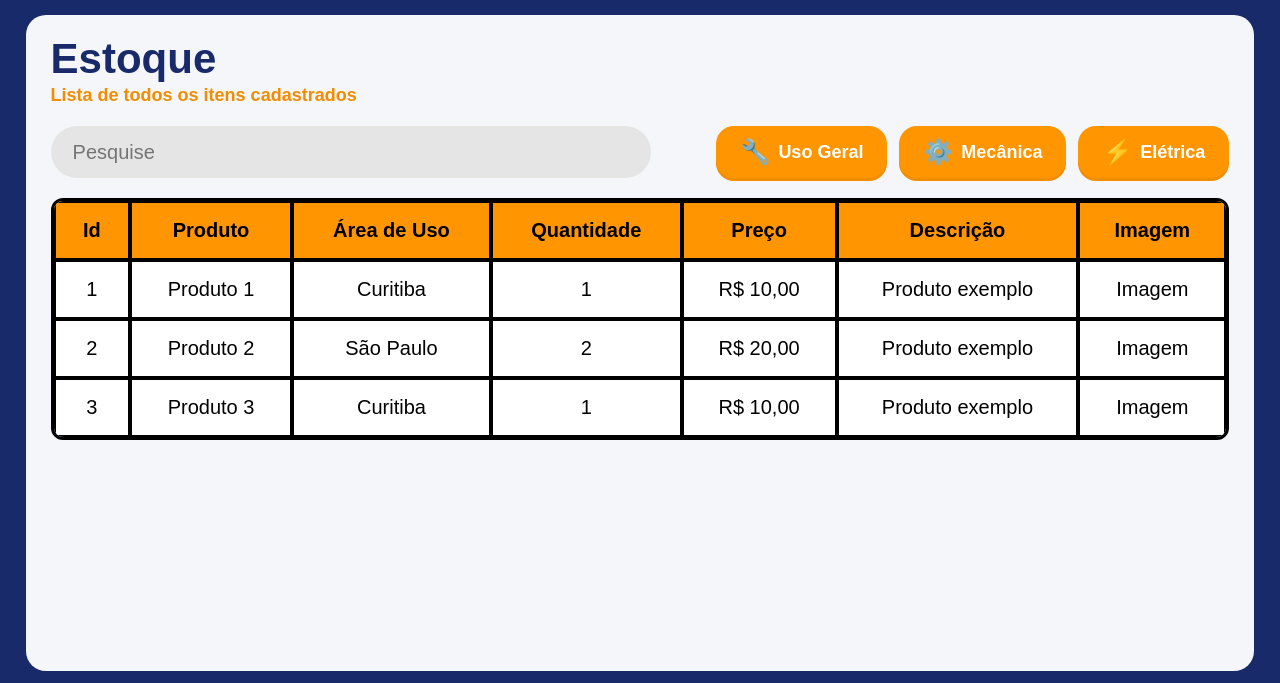
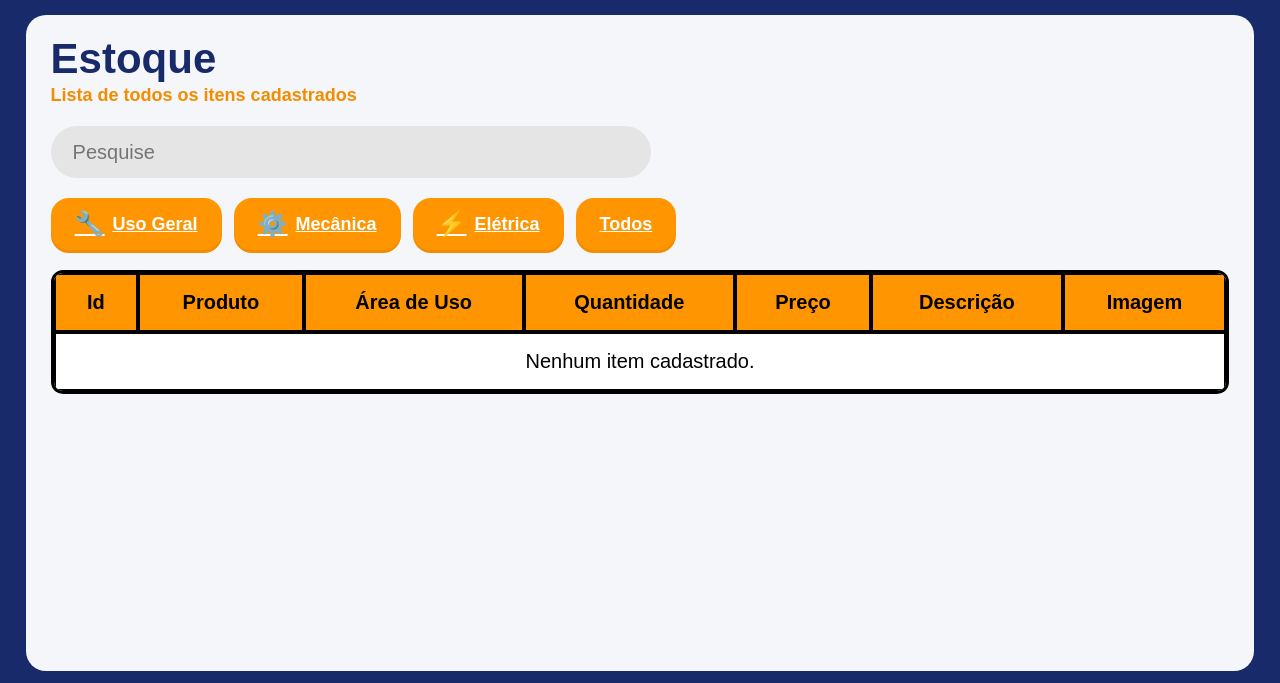
Before and after one commit to AndreLuis-png/TCC-Oficial, a Flask app: page /home/1 in a window 1280 px wide. Shown: the part 117-800 px from the top of the page. Run offline with Flask 3, Linux system fonts and the light colour scheme; a user stored in the database is signed in; data comes from the database, SQL or seed files in the repository; some libraries are stand-ins or nearby versions.

Commit message:
corrigindo outra k h da, mas ainda com problema

```diff
--- a/app.py
+++ b/app.py
@@ -12,9 +12,7 @@ app.config['MYSQL_DB'] = 'almoxarifado_db'
 
 mysql = MySQL(app)
 
-# =======================================================
-# IMPORTANTE: IMPORTAÇÃO E REGISTRO DAS BLUEPRINTS
-# =======================================================
+# Importação e registro das Blueprints
 from templates.rotasAPI.login import login_bp
 from templates.rotasAPI.home import home_bp
 from templates.rotasAPI.movimento import movimento_bp
--- a/templates/rotasAPI/admin.py
+++ b/templates/rotasAPI/admin.py
@@ -52,8 +52,10 @@ def admin():
                 flash("Erro: Usuário já cadastrado!", "error")
             else:
                 hashed = bcrypt.hashpw(senha.encode('utf-8'), bcrypt.gensalt(12)).decode('utf-8')
-                cursor.execute("INSERT INTO usuarios (login, senha, status, role) VALUES (%s, %s, 'ativo', %s)",
-                               (novo_user, hashed, role))
+                cursor.execute(
+                    "INSERT INTO usuarios (login, senha, status, role) VALUES (%s, %s, 'ativo', %s)",
+                    (novo_user, hashed, role)
+                )
                 registrar_log(session['usuario'], 'Admin - Criar Usuário', f"Criou '{novo_user}'")
                 mysql.connection.commit()
                 flash(f"Usuário '{novo_user}' cadastrado!", "success")
--- a/templates/rotasAPI/login.py
+++ b/templates/rotasAPI/login.py
@@ -1,4 +1,3 @@
-import unicodedata
 import bcrypt
 import MySQLdb.cursors
 from flask import Blueprint, render_template, request, redirect, url_for, session, flash
@@ -7,7 +6,6 @@ login_bp = Blueprint('login_bp', __name__)
 
 @login_bp.route('/', methods=['GET', 'POST'])
 def login():
-    # Importação local do mysql para evitar importação circular
     from app import mysql
 
     if request.method == 'POST':
@@ -30,7 +28,7 @@ def login():
                 session['is_admin'] = (account['role'] == 'admin')
                 return redirect(url_for('home_bp.home'))
 
-        flash("login inválido, tente novamente", "error")
+        flash("Login inválido, tente novamente", "error")
 
     return render_template('rotasURL/login.html')
 
--- a/templates/rotasURL/home.html
+++ b/templates/rotasURL/home.html
@@ -1,43 +1,45 @@
 <!DOCTYPE html>
 <html lang="pt-br">
 <head>
+    <link rel="icon" type="image/png" href="{{ url_for('static', filename='çennay.png') }}">
     <meta charset="UTF-8">
     <meta name="viewport" content="width=device-width, initial-scale=1.0">
     <title>Estoque - SENAI Almoxarifado</title>
-    <link rel="stylesheet" href="../../static/style.css">
+    <link rel="stylesheet" href="{{ url_for('static', filename='style.css') }}">
 </head>
 <body>
 
     <header>
         <div class="header-left">
             <span class="menu-hamburguer">&#9776;</span>
-            <a href="/home" class="logo">SENAI <span>Almoxarifado</span></a>
+            <a href="{{ url_for('home_bp.home') }}" class="logo">SENAI <span>Almoxarifado</span></a>
         </div>
         <div class="user-avatar">&#128100;</div>
     </header>
 
     <nav class="top-nav">
-        <a href="/home" class="active">Estoque</a>
-        <a href="/movimento">Movimentação</a>
-        <a href="/admin">Gerenciamento</a>
-        <a href="/login">Cadastrar Usuário</a>
+        <a href="{{ url_for('home_bp.home') }}" class="active">Estoque</a>
+        <a href="{{ url_for('movimento_bp.movimento') }}">Movimentação</a>
+        <a href="{{ url_for('admin_bp.admin') }}">Gerenciamento</a>
+        <a href="{{ url_for('login_bp.login') }}">Cadastrar Usuário</a>
     </nav>
 
     <main>
         <h1 class="page-title">Estoque</h1>
         <p class="page-subtitle">Lista de todos os itens cadastrados</p>
 
-        <div style="display: flex; gap: 20px; align-items: center; justify-content: space-between; flex-wrap: wrap;">
-            <input type="text" class="caixa-pesquisa" placeholder="Pesquise">
+        <form method="GET" action="{{ url_for('home_bp.home') }}" style="display: flex; gap: 20px; align-items: center; justify-content: space-between; flex-wrap: wrap;">
+            <input type="text" name="pesquisa" class="caixa-pesquisa" placeholder="Pesquise" value="{{ termo_pesquisa }}">
 
             <div class="botoes-grupo">
-                <button class="botao-filtro"><span>🔧</span> Uso Geral</button>
-                <button class="botao-filtro"><span>⚙️</span> Mecânica</button>
-                <button class="botao-filtro"><span>⚡</span> Elétrica</button>
+                <a href="{{ url_for('home_bp.home', categoria='Geral') }}" class="botao-filtro"><span>🔧</span> Uso Geral</a>
+                <a href="{{ url_for('home_bp.home', categoria='Mecanica') }}" class="botao-filtro"><span>⚙️</span> Mecânica</a>
+                <a href="{{ url_for('home_bp.home', categoria='Eletrica') }}" class="botao-filtro"><span>⚡</span> Elétrica</a>
+                <a href="{{ url_for('home_bp.home') }}" class="botao-filtro">Todos</a>
             </div>
-        </div>
+        </form>
 
-        <div class="tabela-area">
+        <div class="tabela-area" style="margin-top: 20px;">
             <div class="tabela-scroll">
                 <table>
                     <thead>
@@ -52,33 +54,27 @@
                         </tr>
                     </thead>
                     <tbody>
+                        {% for item in estoque %}
                         <tr>
-                            <td>1</td>
-                            <td>Produto 1</td>
-                            <td>Curitiba</td>
-                            <td>1</td>
-                            <td>R$ 10,00</td>
-                            <td>Produto exemplo</td>
-                            <td>Imagem</td>
+                            <td>{{ item.id }}</td>
+                            <td>{{ item.produto }}</td>
+                            <td>{{ item.area_uso }}</td>
+                            <td>{{ item.quantidade }}</td>
+                            <td>R$ {{ "%.2f"|format(item.preco|float) }}</td>
+                            <td>{{ item.descricao }}</td>
+                            <td>
+                                {% if item.link_imagem %}
+                                <a href="{{ item.link_imagem }}" target="_blank">Ver Imagem</a>
+                                {% else %}
+                                Sem Imagem
+                                {% endif %}
+                            </td>
                         </tr>
+                        {% else %}
                         <tr>
-                            <td>2</td>
-                            <td>Produto 2</td>
-                            <td>São Paulo</td>
-                            <td>2</td>
-                            <td>R$ 20,00</td>
-                            <td>Produto exemplo</td>
-                            <td>Imagem</td>
+                            <td colspan="7">Nenhum item cadastrado.</td>
                         </tr>
-                        <tr>
-                            <td>3</td>
-                            <td>Produto 3</td>
-                            <td>Curitiba</td>
-                            <td>1</td>
-                            <td>R$ 10,00</td>
-                            <td>Produto exemplo</td>
-                            <td>Imagem</td>
-                        </tr>
+                        {% endfor %}
                     </tbody>
                 </table>
             </div>
```
Also changed, not shown: templates/rotasAPI/home.py (+7 -5 lines), templates/rotasURL/admin.html (+36 -17 lines), templates/rotasURL/login.html (+28 -28 lines), templates/rotasURL/movimento.html (+26 -23 lines).
